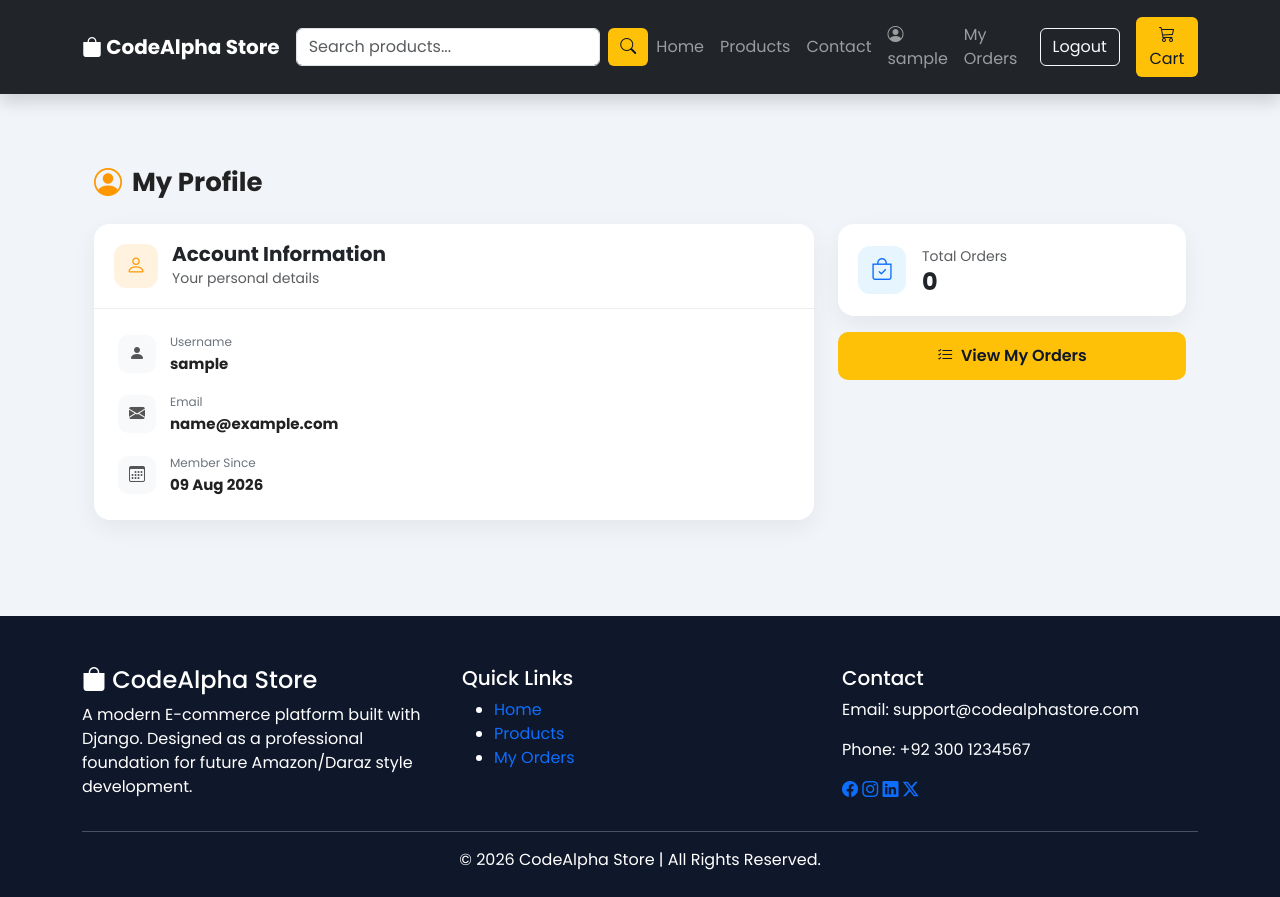
After one commit to Zeba-Phool2228/CodeAlpha_EcommerceStore, a Django app: page /profile/ in a window 1280 px wide. The commit adds this page. Run offline with Django 5.2, Linux system fonts and the light colour scheme; the visitor is signed in with stand-in values (Sample User, id 1); data that the repository does not hold is empty.

Commit message:
Add profile and contact pages

```diff
--- a/store/templates/store/base.html
+++ b/store/templates/store/base.html
@@ -75,7 +75,7 @@
                     </li>
 
                     <li class="nav-item">
-                        <a class="nav-link" href="#">
+                        <a class="nav-link" href="{% url 'contact' %}">
                             Contact
                         </a>
                     </li>
@@ -84,13 +84,13 @@
 
                     <li class="nav-item">
 
-                        <span class="nav-link">
+                        <a class="nav-link" href="{% url 'profile' %}">
 
                             <i class="bi bi-person-circle"></i>
 
                             {{ user.username }}
 
-                        </span>
+                        </a>
 
                     </li>
 
--- /dev/null
+++ b/store/templates/store/profile.html
@@ -0,0 +1,182 @@
+{% extends "store/base.html" %}
+{% block title %}My Profile | CodeAlpha Store{% endblock %}
+
+{% block content %}
+<style>
+    .page-main-title {
+        font-size: 26px;
+        font-weight: 700;
+        color: #222;
+        display: flex;
+        align-items: center;
+        gap: 10px;
+    }
+    .page-main-title i {
+        color: #ff9800;
+        font-size: 28px;
+    }
+    .profile-card {
+        border: none;
+        border-radius: 16px;
+        box-shadow: 0 8px 24px rgba(0,0,0,.06) !important;
+        background: #fff;
+        overflow: hidden;
+    }
+    .profile-card-header {
+        border-bottom: 1px solid #eee;
+        padding: 18px 20px;
+        background: #fff;
+        display: flex;
+        align-items: center;
+        gap: 14px;
+    }
+    .profile-section-icon {
+        width: 44px;
+        height: 44px;
+        min-width: 44px;
+        border-radius: 12px;
+        background: #fff3e0;
+        color: #ff9800;
+        display: flex;
+        align-items: center;
+        justify-content: center;
+        font-size: 20px;
+        flex-shrink: 0;
+    }
+    .profile-info-row {
+        display: flex;
+        align-items: center;
+        gap: 14px;
+        margin-bottom: 18px;
+    }
+    .profile-info-row:last-child {
+        margin-bottom: 0;
+    }
+    .profile-info-icon {
+        width: 38px;
+        height: 38px;
+        min-width: 38px;
+        border-radius: 10px;
+        background: #f8f9fa;
+        color: #555;
+        display: flex;
+        align-items: center;
+        justify-content: center;
+        font-size: 16px;
+        flex-shrink: 0;
+    }
+    .profile-info-row small {
+        display: block;
+        color: #6c757d;
+        font-size: 12px;
+        margin-bottom: 2px;
+    }
+    .profile-info-row strong {
+        display: block;
+        font-size: 15px;
+        color: #222;
+        word-break: break-all;
+    }
+    .orders-stat-card {
+        border: none;
+        border-radius: 16px;
+        background: #fff;
+        box-shadow: 0 8px 24px rgba(0,0,0,.06) !important;
+        padding: 20px;
+    }
+    .orders-stat-icon {
+        width: 48px;
+        height: 48px;
+        min-width: 48px;
+        border-radius: 12px;
+        background: #e7f5ff;
+        color: #0d6efd;
+        display: flex;
+        align-items: center;
+        justify-content: center;
+        font-size: 22px;
+        flex-shrink: 0;
+    }
+    .btn-view-orders {
+        border-radius: 10px;
+        font-weight: 600;
+        padding: 12px;
+    }
+</style>
+
+<div class="container py-4 py-lg-5">
+    <h2 class="page-main-title mb-4">
+        <i class="bi bi-person-circle"></i>
+        My Profile
+    </h2>
+
+    <div class="row g-4">
+        <!-- LEFT: User Details Card -->
+        <div class="col-lg-8">
+            <div class="card profile-card">
+                <div class="profile-card-header">
+                    <div class="profile-section-icon">
+                        <i class="bi bi-person"></i>
+                    </div>
+                    <div>
+                        <h5 class="mb-0 fw-bold">Account Information</h5>
+                        <small class="text-muted">Your personal details</small>
+                    </div>
+                </div>
+
+                <div class="card-body p-4">
+                    <div class="profile-info-row">
+                        <div class="profile-info-icon">
+                            <i class="bi bi-person-fill"></i>
+                        </div>
+                        <div>
+                            <small>Username</small>
+                            <strong>{{ user.username }}</strong>
+                        </div>
+                    </div>
+
+                    <div class="profile-info-row">
+                        <div class="profile-info-icon">
+                            <i class="bi bi-envelope-fill"></i>
+                        </div>
+                        <div>
+                            <small>Email</small>
+                            <strong>{{ user.email|default:"Not provided" }}</strong>
+                        </div>
+                    </div>
+
+                    <div class="profile-info-row mb-0">
+                        <div class="profile-info-icon">
+                            <i class="bi bi-calendar3"></i>
+                        </div>
+                        <div>
+                            <small>Member Since</small>
+                            <strong>{{ user.date_joined|date:"d M Y" }}</strong>
+                        </div>
+                    </div>
+                </div>
+            </div>
+        </div>
+
+        <!-- RIGHT: Orders Quick Summary -->
+        <div class="col-lg-4">
+            <div class="orders-stat-card">
+                <div class="d-flex align-items-center gap-3">
+                    <div class="orders-stat-icon">
+                        <i class="bi bi-bag-check"></i>
+                    </div>
+                    <div>
+                        <small class="text-muted">Total Orders</small>
+                        <h4 class="mb-0 fw-bold">{{ orders_count }}</h4>
+                    </div>
+                </div>
+            </div>
+
+            <a href="{% url 'my_orders' %}" class="btn btn-warning w-100 mt-3 btn-view-orders">
+                <i class="bi bi-list-check me-1"></i>
+                View My Orders
+            </a>
+        </div>
+    </div>
+</div>
+{% endblock %}
--- a/store/urls.py
+++ b/store/urls.py
@@ -39,4 +39,7 @@ urlpatterns = [
         views.cancel_order,
         name="cancel_order",
     ),
+
+    path("profile/", views.profile_view, name="profile"),
+    path("contact/", views.contact_view, name="contact"),
 ]
--- a/store/views.py
+++ b/store/views.py
@@ -332,6 +332,7 @@ def order_detail(request, order_id):
         },
     )
 
+
 @login_required(login_url="login")
 def cancel_order(request, order_id):
 
@@ -357,3 +358,20 @@ def cancel_order(request, order_id):
         )
 
     return redirect("my_orders")
+
+
+@login_required(login_url="login")
+def profile_view(request):
+    orders_count = Order.objects.filter(user=request.user).count()
+
+    return render(
+        request,
+        "store/profile.html",
+        {
+            "orders_count": orders_count,
+        },
+    )
+
+
+def contact_view(request):
+    return render(request, "store/contact.html")
```
Also changed, not shown: store/templates/store/contact.html (added, +166 -0 lines).
